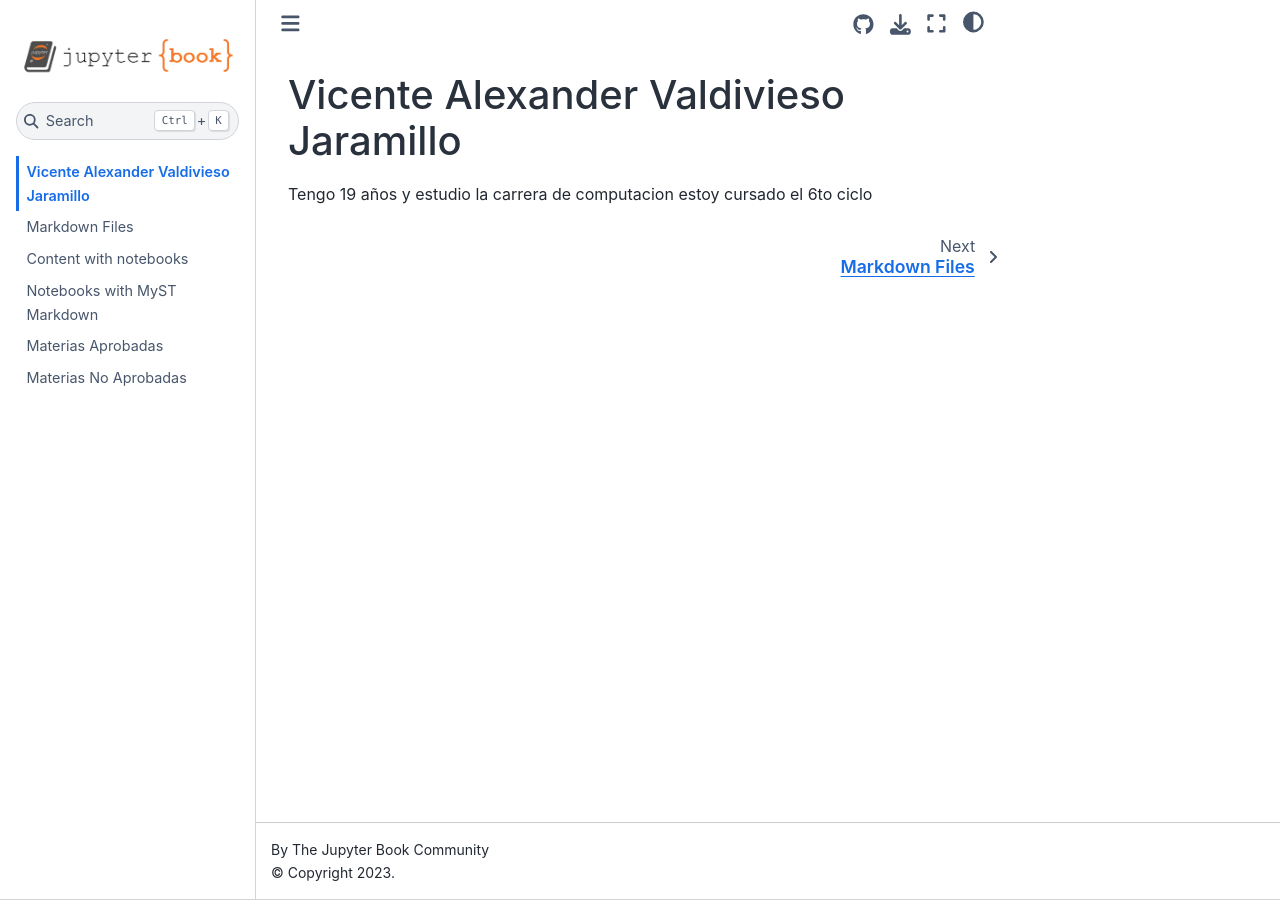
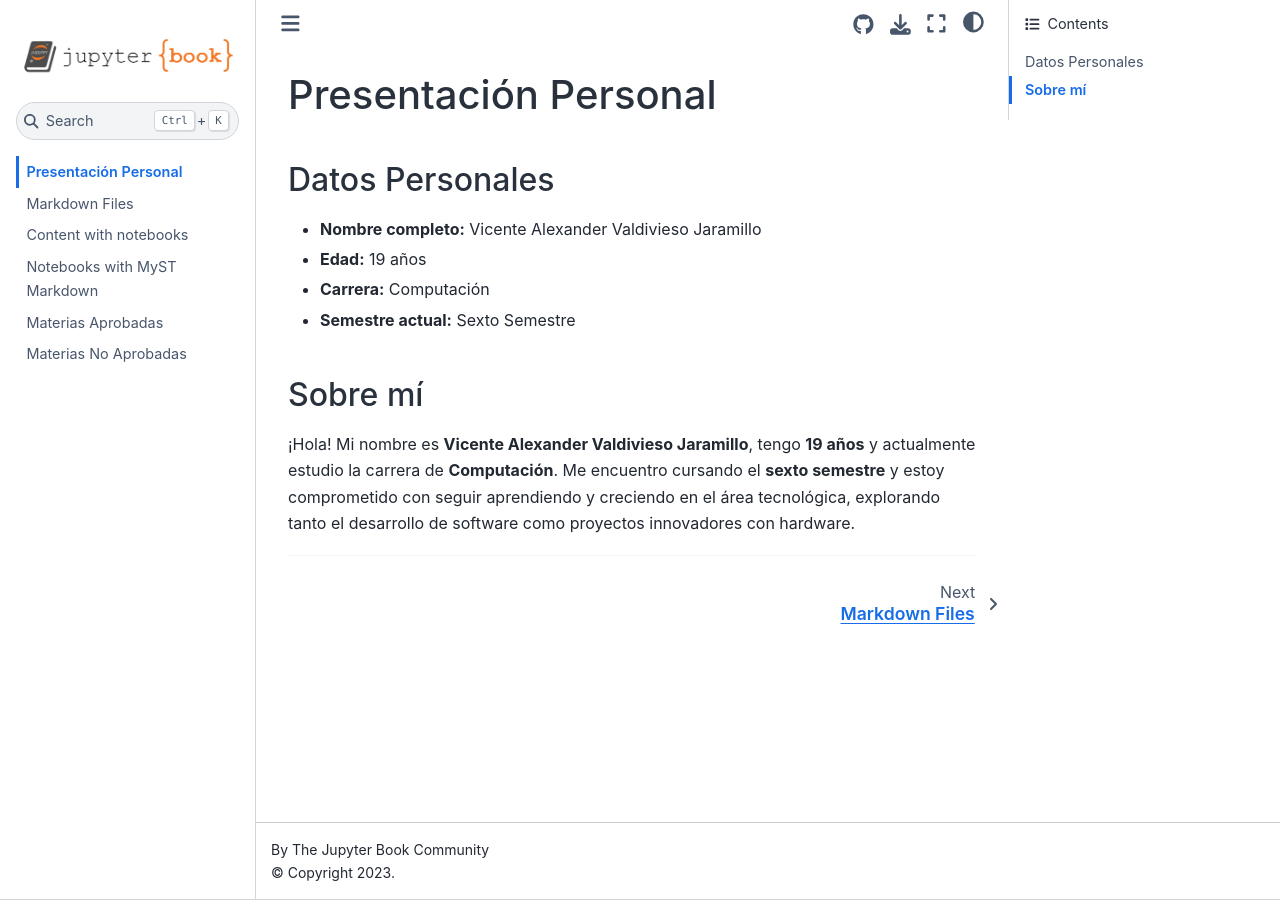
Before and after one commit to Vicentevv/PW-Semana01, a Jupyter Book: the page built from intro.md, in a window 1280 px wide. Built offline with Jupyter Book 1.0.4 settings and Sphinx 7.4.7 and the Sphinx Book theme 1.1.4, drawn with Linux system fonts in a browser that asks for light colours.

Commit message:
Update intro.md

```diff
--- a/intro.md
+++ b/intro.md
@@ -1,3 +1,14 @@
-# Vicente Alexander Valdivieso Jaramillo
+# Presentación Personal
 
-Tengo 19 años y estudio la carrera de computacion estoy cursado el 6to ciclo
+## Datos Personales
+
+- **Nombre completo:** Vicente Alexander Valdivieso Jaramillo
+- **Edad:** 19 años
+- **Carrera:** Computación
+- **Semestre actual:** Sexto Semestre
+
+## Sobre mí
+
+¡Hola! Mi nombre es **Vicente Alexander Valdivieso Jaramillo**, tengo **19 años** y actualmente estudio la carrera de **Computación**. Me encuentro cursando el **sexto semestre** y estoy comprometido con seguir aprendiendo y creciendo en el área tecnológica, explorando tanto el desarrollo de software como proyectos innovadores con hardware.
+
+---
```
